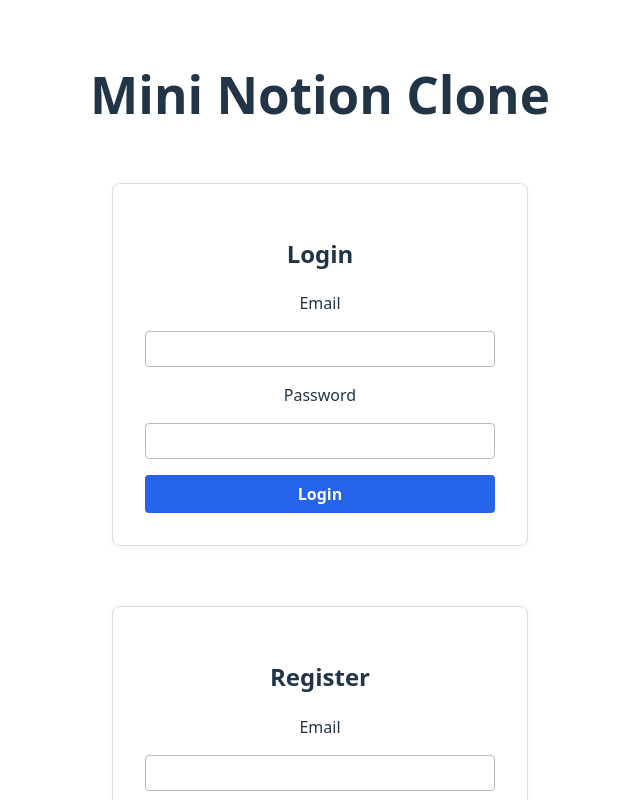
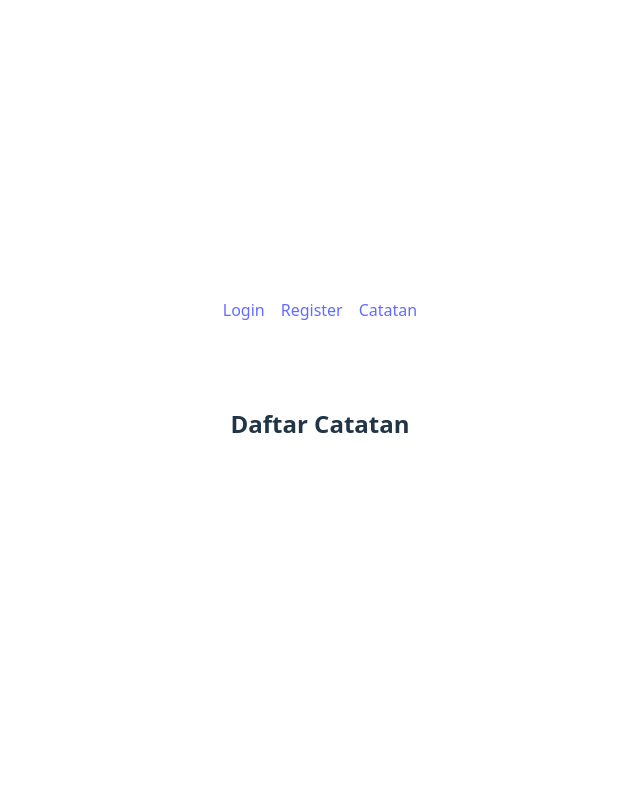
Before and after one commit to sultonsabillar/mini-notion-clone, a React (Vite) app in the folder frontend/: page /notes in a window 1280 px wide. Shown: the top 800 px of the page, without its empty margins (320-960 px from the left). Built offline with nearby package versions, Linux system fonts and the light colour scheme.

Commit message:
feat: setup routing dengan react-router-dom dan halaman list catatan

```diff
--- a/frontend/src/App.jsx
+++ b/frontend/src/App.jsx
@@ -1,14 +1,24 @@
 import './App.css';
+import { BrowserRouter, Routes, Route, Navigate, Link } from 'react-router-dom';
 import Login from './pages/Login';
 import Register from './pages/Register';
+import NotesList from './pages/NotesList';
 
 function App() {
   return (
-    <div className="App">
-      <h1>Mini Notion Clone</h1>
-      <Login />
-      <Register />
-    </div>
+    <BrowserRouter>
+      <nav style={{ display: 'flex', gap: 16, justifyContent: 'center', margin: 24 }}>
+        <Link to="/login">Login</Link>
+        <Link to="/register">Register</Link>
+        <Link to="/notes">Catatan</Link>
+      </nav>
+      <Routes>
+        <Route path="/login" element={<Login />} />
+        <Route path="/register" element={<Register />} />
+        <Route path="/notes" element={<NotesList />} />
+        <Route path="*" element={<Navigate to="/login" replace />} />
+      </Routes>
+    </BrowserRouter>
   );
 }
 
--- /dev/null
+++ b/frontend/src/pages/NotesList.jsx
@@ -0,0 +1,10 @@
+import React from 'react';
+
+export default function NotesList() {
+  return (
+    <div style={{ maxWidth: 600, margin: '40px auto', padding: 24 }}>
+      <h2>Daftar Catatan</h2>
+      {/* Nanti diisi list catatan dari backend */}
+    </div>
+  );
+}
```
